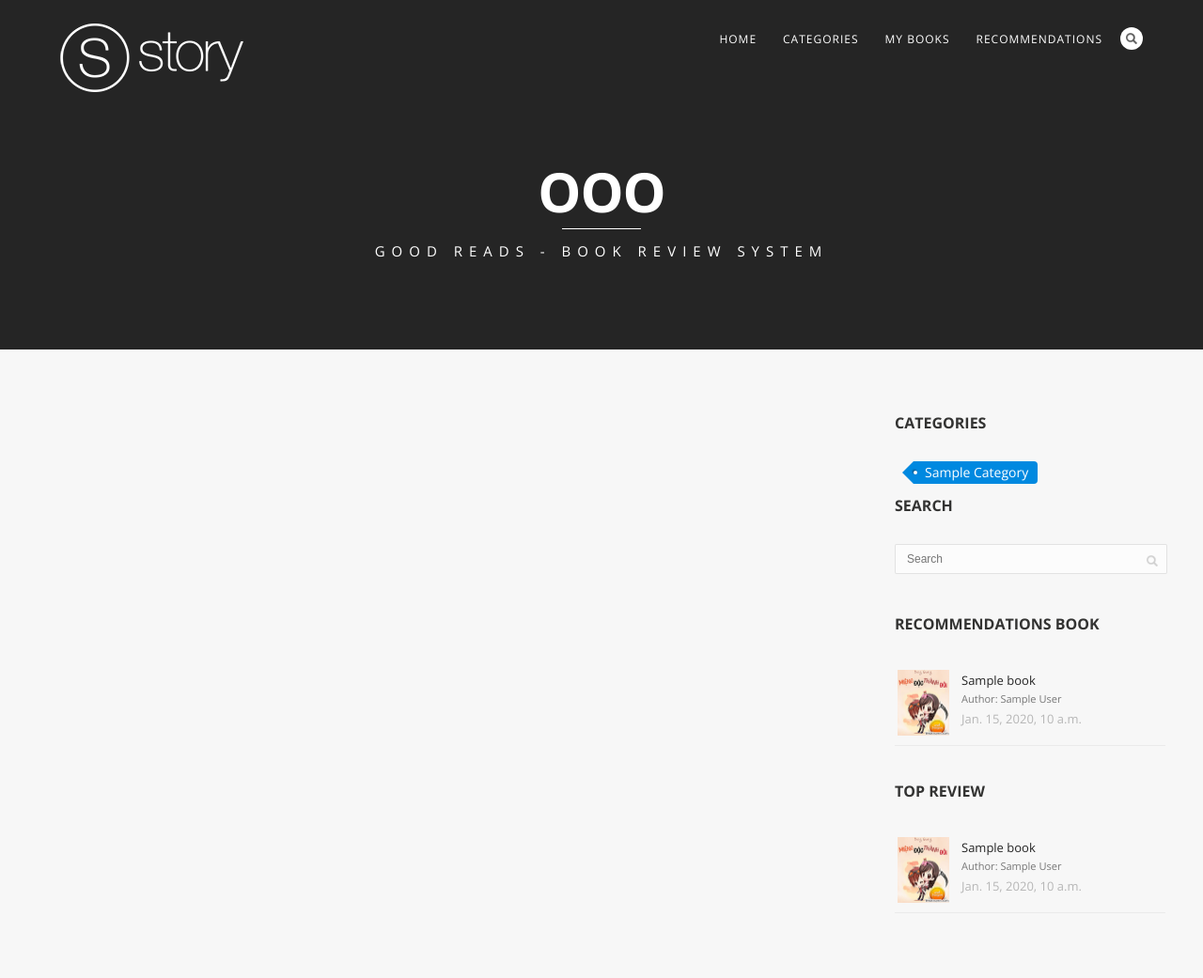
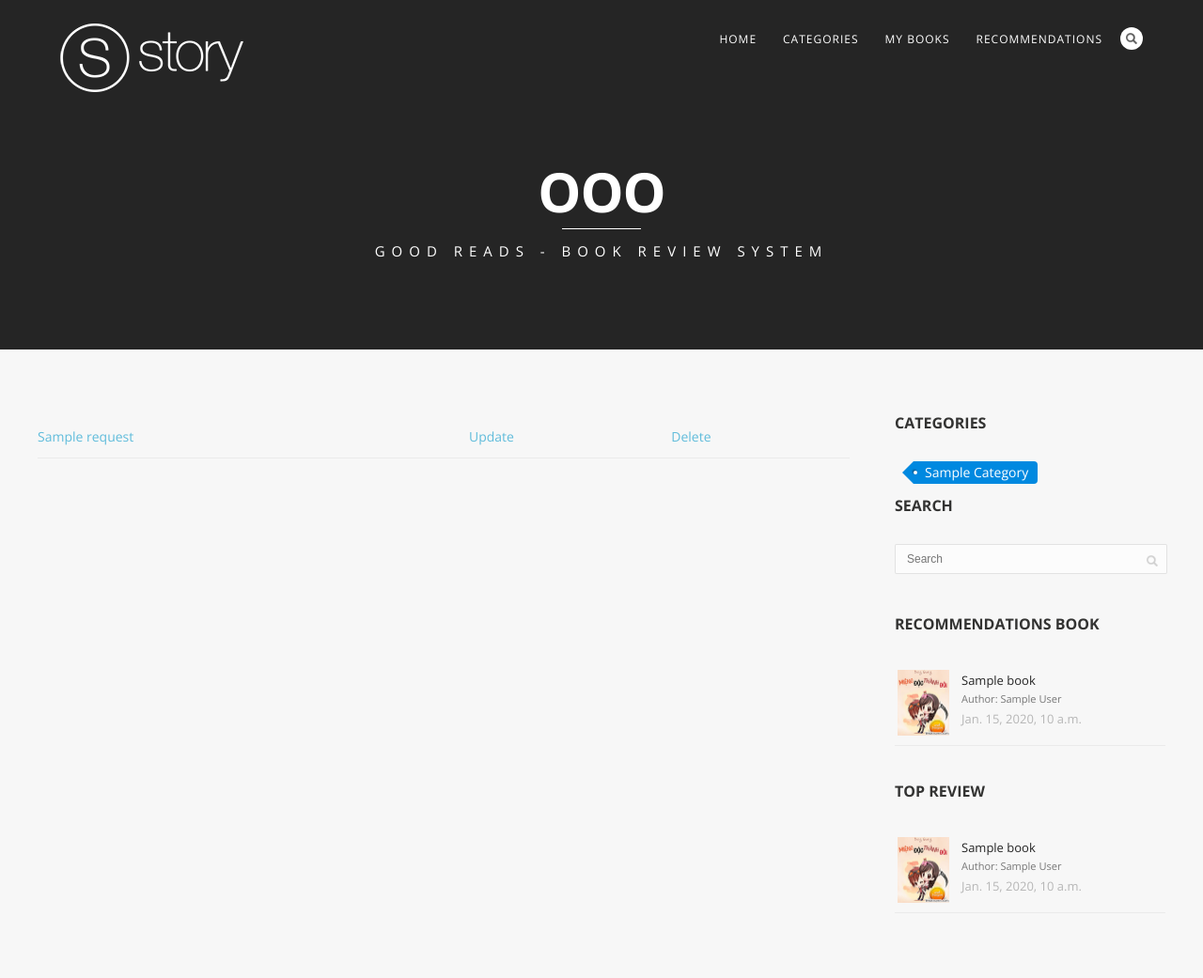
Before and after one commit to vuonghv/brs, a Django app: template templates/requestbooks/list.html in a window 1280 px wide. Shown: the top 1041 px of the page at 94% size. Run offline with Django 3.2, Linux system fonts and the light colour scheme; tables that the repository leaves empty hold one stand-in row (values such as "Sample post"); the template is opened without the code that fills it: values that come from a table or form of the project are taken from there, most other values are stand-ins (such as "Sample title", 1, 10 or a date in 2020); some libraries are stand-ins or nearby versions; some web fonts are replaced.

Commit message:
Add categories for RequestedBook

```diff
--- a/apps/requestbooks/models.py
+++ b/apps/requestbooks/models.py
@@ -1,6 +1,7 @@
 from django.db import models
 
 from apps.users.models import UserProfile
+from apps.categories.models import Category
 
 
 class RequestedBook(models.Model):
@@ -8,6 +9,7 @@ class RequestedBook(models.Model):
     description = models.TextField(blank=True, default='')
     user_profile = models.ForeignKey(UserProfile)
     requested_time = models.DateTimeField(auto_now_add=True)
+    categories = models.ManyToManyField(Category, related_name='requests')
 
     class Meta:
         db_table = 'request'
--- a/templates/requestbooks/list.html
+++ b/templates/requestbooks/list.html
@@ -4,11 +4,19 @@
 {% endblock %}
 
 {% block 'content' %}
-    {% for request in object_list %}
-        {# TODO #}
-    {% empty %}
-        <p>You have no request books.</p>
-    {% endfor %}
+    {% if object_list %}
+        <table>
+        {% for request in object_list %}
+            <tr>
+                <td><a href="#">{{ request.title }}</a></td>
+                <td><a href="#">Update</a></td>
+                <td><a href="#">Delete</a></td>
+            </tr>
+        {% endfor %}
+        </table>
+    {% else %}
+    <p>You have no request books.</p>
+    {% endif %}
 {% endblock %}
 
 {% block 'js' %}
```
